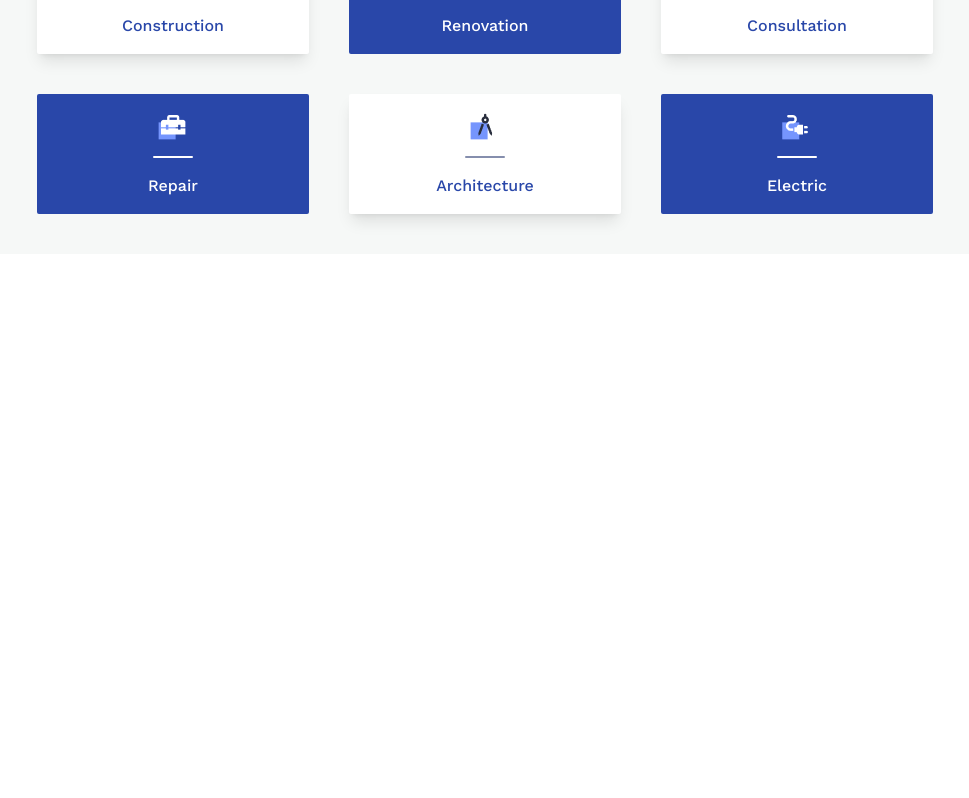
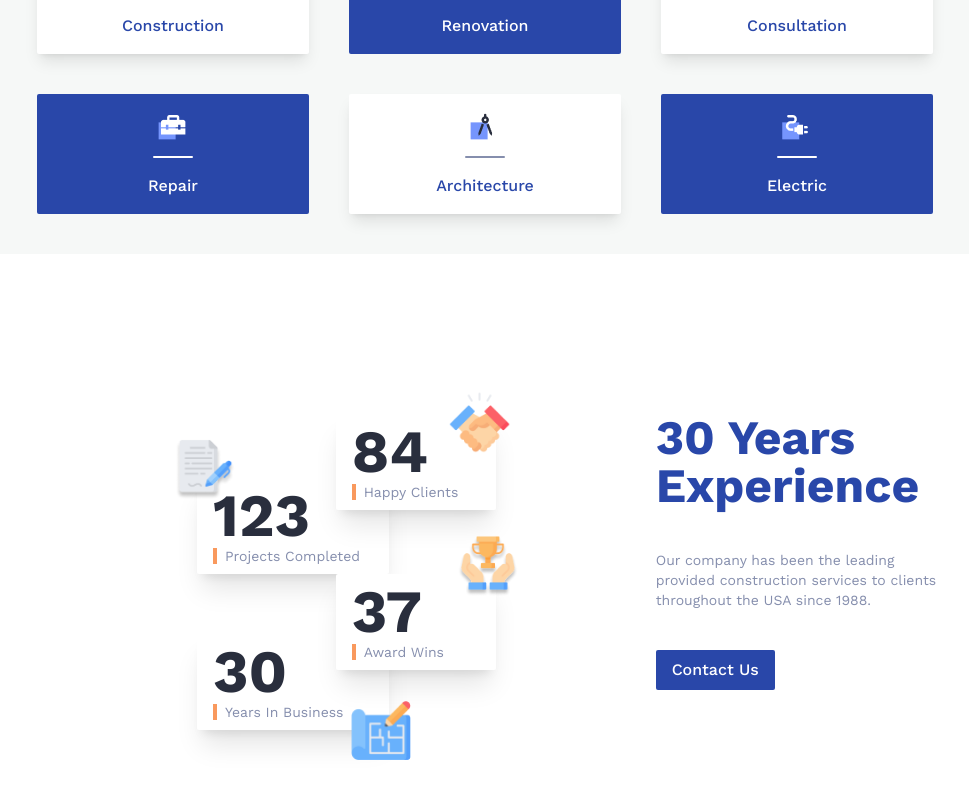
Before and after one commit to KalpitChandekar/thebox-company, a Next.js app: page / in a window 1280 px wide. Shown: the part 2160-2958 px from the top of the page, without its empty margins (155-1124 px from the left). Before the commit the page ends 2574 px from the top, so only its background shows below. Built offline with nearby package versions, Linux system fonts and the light colour scheme.

Commit message:
[feat]: Add Experience Section

```diff
--- a/app/page.tsx
+++ b/app/page.tsx
@@ -1,4 +1,5 @@
 import About from "@/components/About";
+import Experience from "@/components/Experience";
 import Hero from "@/components/Hero";
 import Navbar from "@/components/Navbar";
 import OurReputation from "@/components/OurReputation";
@@ -12,6 +13,7 @@ const page = () => {
       <OurReputation />
       <About />
       <Service />
+      <Experience />
     </div>
   );
 };
--- /dev/null
+++ b/components/Experience.tsx
@@ -0,0 +1,79 @@
+import Image from "next/image";
+
+const Experience = () => {
+  return (
+    <div className="my-40 max-w-5xl mx-auto flex">
+      <div className="w-2/3 relative">
+        <div className="py-2 z-10 bg-white absolute top-0 right-40 px-4 w-40 rounded-sm shadow-xl">
+          <h1 className="text-6xl font-bold text-secondary">84</h1>
+          <div className="flex items-center gap-2">
+            <div className="h-4 w-1 bg-orange"></div>
+            <p className="text-sm text-gray">Happy Clients</p>
+          </div>
+          <Image
+            src="/clients.png"
+            alt="clients"
+            width={72}
+            height={72}
+            className="w-16 absolute -top-6 -right-4"
+          />
+        </div>
+        <div className="py-2 -z-10 bg-white absolute top-16 left-56 px-4 w-48 rounded-sm shadow-xl">
+          <h1 className="text-6xl font-bold text-secondary">123</h1>
+          <div className="flex items-center gap-2">
+            <div className="h-4 w-1 bg-orange"></div>
+            <p className="text-sm text-gray">Projects Completed</p>
+          </div>
+          <Image
+            src="/projects.png"
+            alt="projects"
+            width={72}
+            height={72}
+            className="w-16 absolute -left-6 -top-10"
+          />
+        </div>
+        <div className="py-2 z-20 bg-white absolute top-40 right-40 px-4 w-40 rounded-sm shadow-xl">
+          <h1 className="text-6xl font-bold text-secondary">37</h1>
+          <div className="flex items-center gap-2">
+            <div className="h-4 w-1 bg-orange"></div>
+            <p className="text-sm text-gray">Award Wins</p>
+          </div>
+          <Image
+            src="/awards.png"
+            alt="awards"
+            width={72}
+            height={72}
+            className="w-16 absolute -right-6 -top-10"
+          />
+        </div>
+        <div className="py-2 -z-10 bg-white absolute -bottom-10 left-56 px-4 w-48 rounded-sm shadow-xl">
+          <h1 className="text-6xl font-bold text-secondary">30</h1>
+          <div className="flex items-center gap-2">
+            <div className="h-4 w-1 bg-orange"></div>
+            <p className="text-sm text-gray">Years In Business</p>
+          </div>
+          <Image
+            src="/business.png"
+            alt="business"
+            width={72}
+            height={72}
+            className="w-16 absolute -right-6 -bottom-8"
+          />
+        </div>
+      </div>
+      <div className="w-1/3 space-y-10">
+        <h1 className="text-5xl font-semibold text-blue">
+          30 Years Experience
+        </h1>
+        <p className="text-sm text-gray max-w-72">
+          Our company has been the leading provided construction services to
+          clients throughout the USA since 1988.
+        </p>
+        <button className="bg-blue py-2 px-4 rounded-sm text-white font-medium">
+          Contact Us
+        </button>
+      </div>
+    </div>
+  );
+};
+export default Experience;
```
